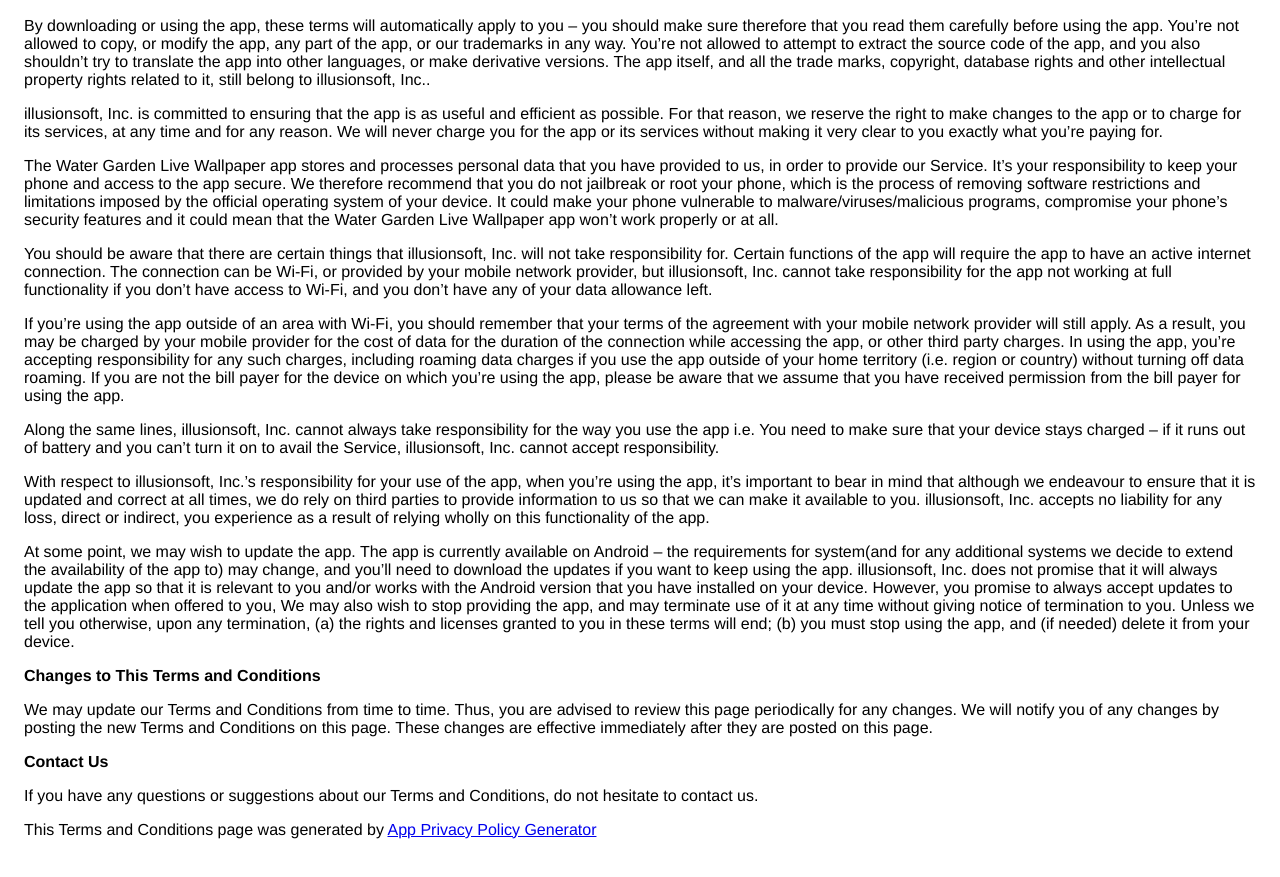
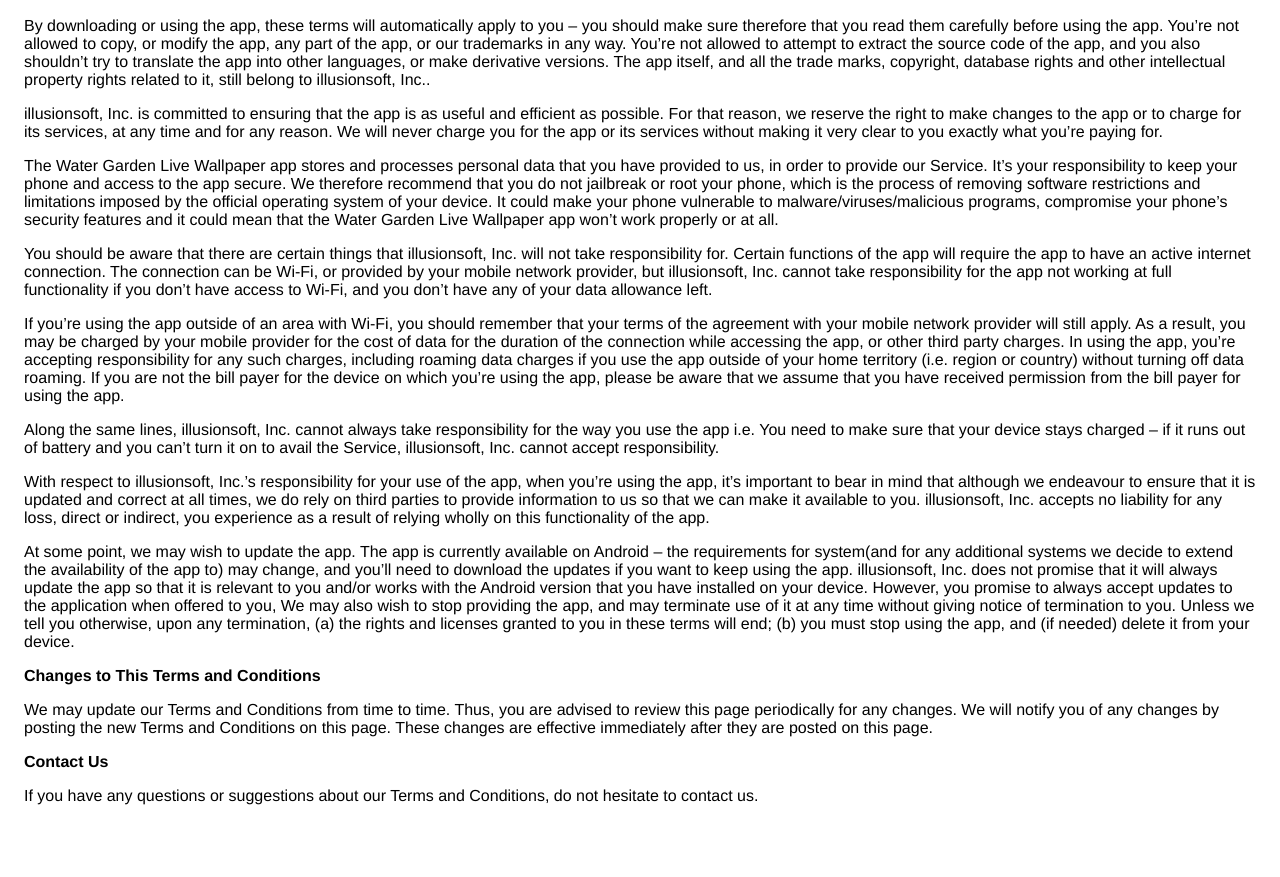
Before and after one commit to illusionsoft/illusionsoft.github.io, a plain HTML site: page watergarden/terms_and_conditions.html in a window 1280 px wide. Shown: the part 75-952 px from the top of the page. After the commit the page ends 920 px from the top, so only its background shows below. Drawn offline with Linux system fonts and the light colour scheme.

Commit message:
delete the paragraph about App Privacy Policy Generator in terms_and_conditions.html

```diff
--- a/watergarden/terms_and_conditions.html
+++ b/watergarden/terms_and_conditions.html
@@ -54,6 +54,6 @@
                         after they are posted on this page.
                       </p> <p><strong>Contact Us</strong></p> <p>If you have any questions or suggestions about our Terms and Conditions, do not hesitate
                         to contact us.
-                      </p> <p>This Terms and Conditions page was generated by <a href="https://app-privacy-policy-generator.firebaseapp.com/" target="_blank">App Privacy Policy Generator</a></p>
+                      </p>
     </body>
     </html>
```
